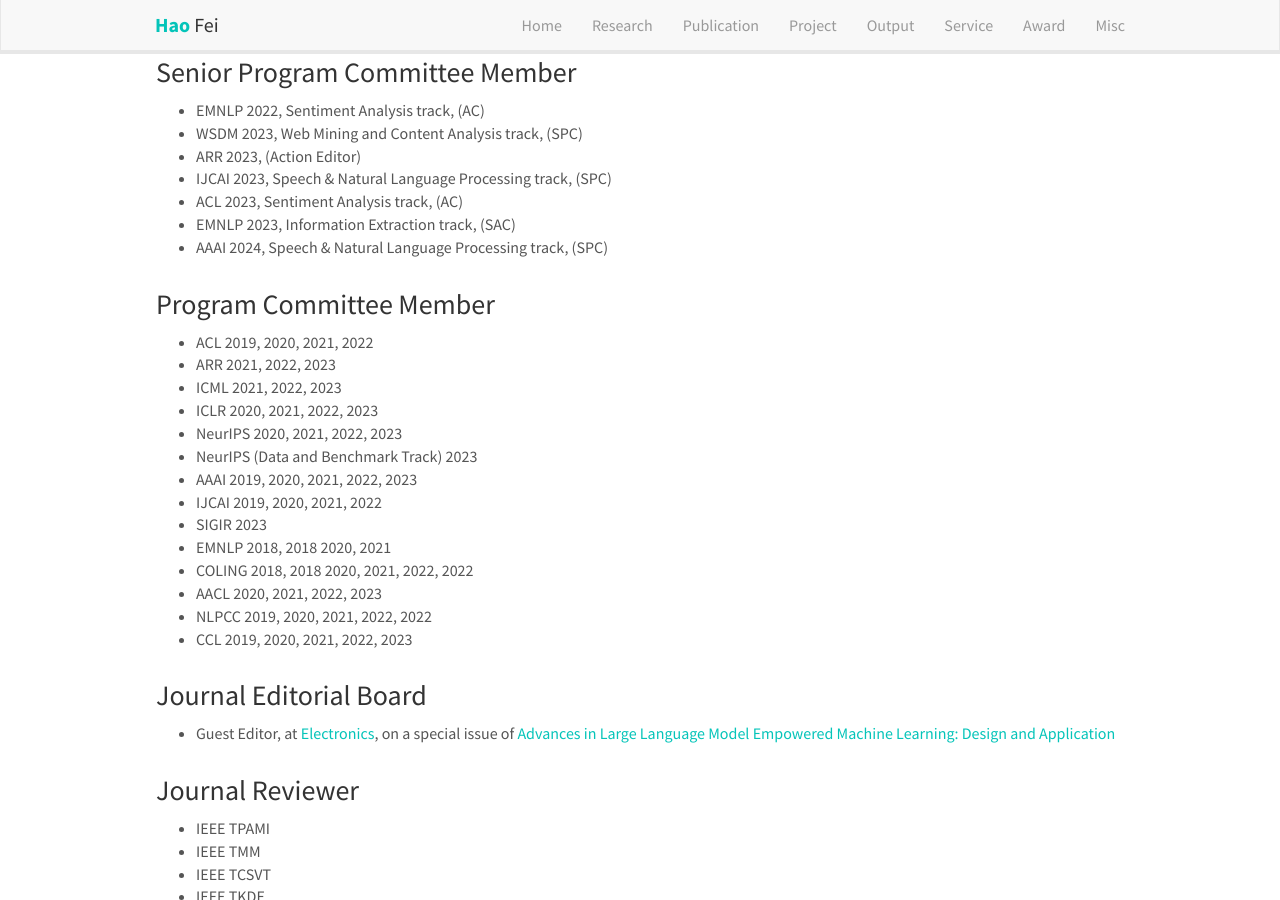
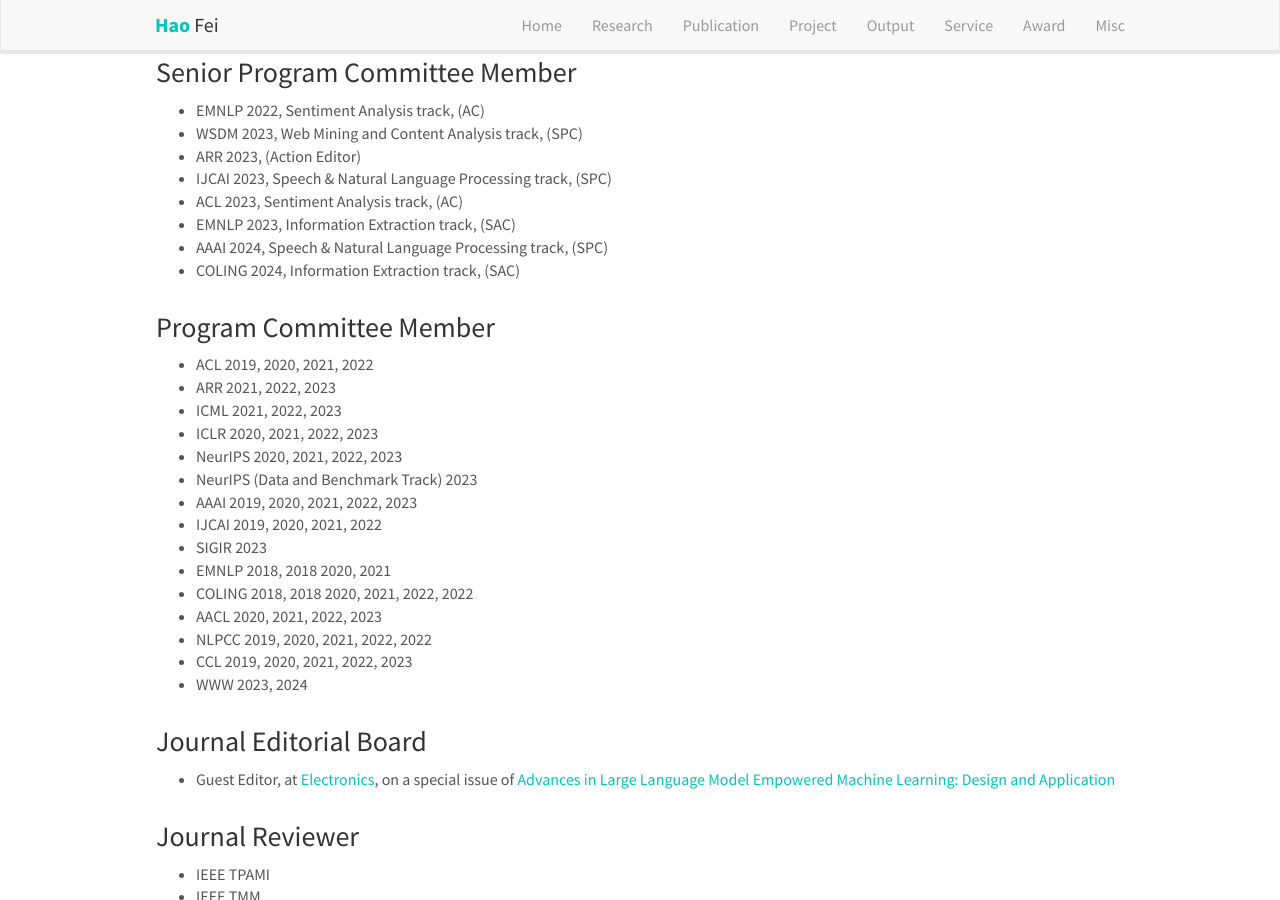
Before and after one commit to scofield7419/scofield7419.github.io, a Jekyll site: the page built from _pages/services.md, in a window 1280 px wide and 900 px high, scrolled down 301 px. Built offline with Jekyll 4.4.1, drawn with Linux system fonts in a browser that asks for light colours; nearby versions of some CDN libraries; comment, search, counter and statistics services are not loaded; a style sheet for code colours, icons or effects is not loaded.

Commit message:
Update services.md

```diff
--- a/_pages/services.md
+++ b/_pages/services.md
@@ -33,6 +33,7 @@
 - ACL 2023, Sentiment Analysis track, (AC)
 - EMNLP 2023, Information Extraction track, (SAC)
 - AAAI 2024, Speech & Natural Language Processing track, (SPC)
+- COLING 2024, Information Extraction track, (SAC)
 
 
 <div style="margin-top: 30px"></div>
@@ -54,6 +55,7 @@
 - AACL 2020, 2021, 2022, 2023
 - NLPCC 2019, 2020, 2021, 2022, 2022
 - CCL 2019, 2020, 2021, 2022, 2023
+- WWW 2023, 2024
 
 
 
```
